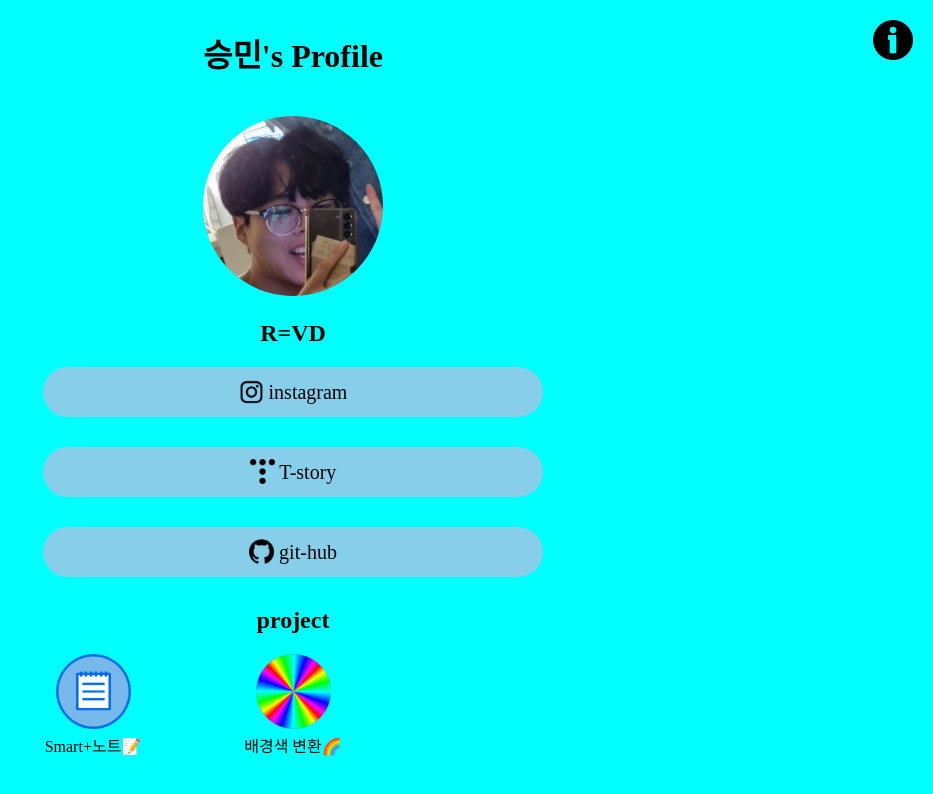
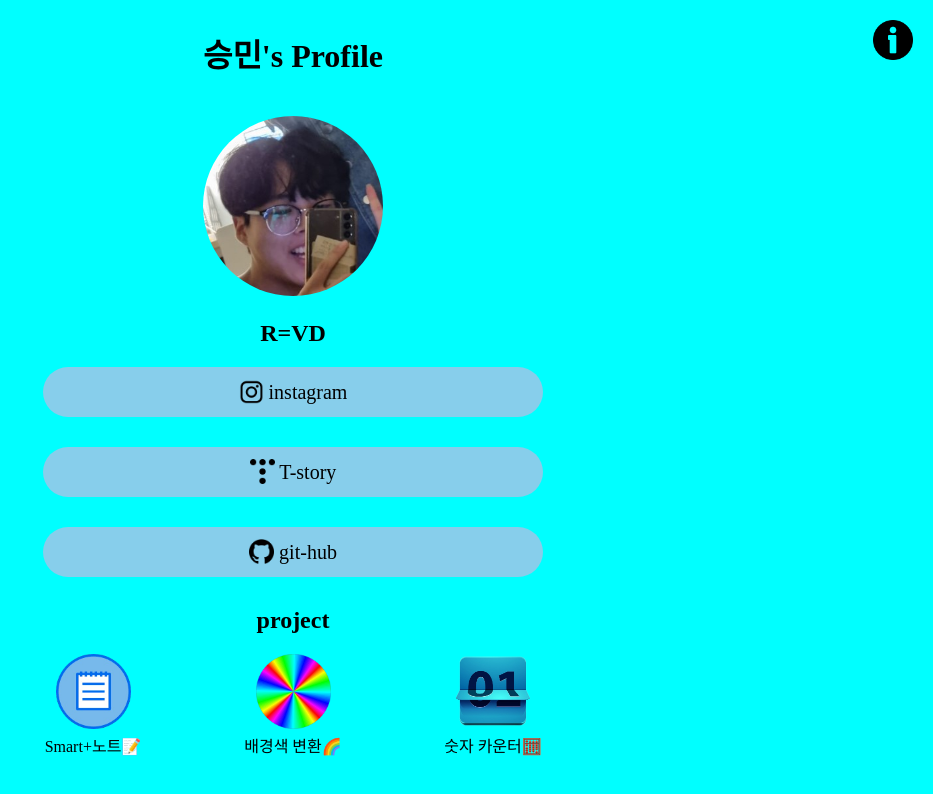
Before and after one commit to seungminbluebox/mylinktree, a plain HTML site: page index.html in a window 1280 px wide. Shown: the whole page, without its empty margins (347-1280 px from the left). Drawn offline with Linux system fonts and the light colour scheme.

Commit message:
third project

```diff
--- a/index.html
+++ b/index.html
@@ -48,12 +48,11 @@
                     <img class="projectimg" src="img/backgroundccolorchaner.png"><br>배경색 변환🌈
                 </a>
             </div>
-            <!--
-            <div >
-                <a href="https://seungminbluebox.github.io/smart-note/" class="projectbutton" id="smartnote3">                  향후 프로젝트 추가 예정
-                    <img class="faviconimg" src="smartnote.png"><br>smartnote
+            <div onmouseover="brightup(this)" onmouseleave="brightdown(this)">
+                <a href="https://seungminbluebox.github.io/counter/" class="projectbutton">
+                    <img class="projectimg" src="img/counter.png"><br>숫자 카운터🧮
                 </a>
-            </div> -->
+            </div>
         </div>
         <!-- <div id="projectgrid">
             <div onmouseover="brightup(this)" onmouseleave="brightdown(this)">
```
Also changed, not shown: img/counter.png (added).
